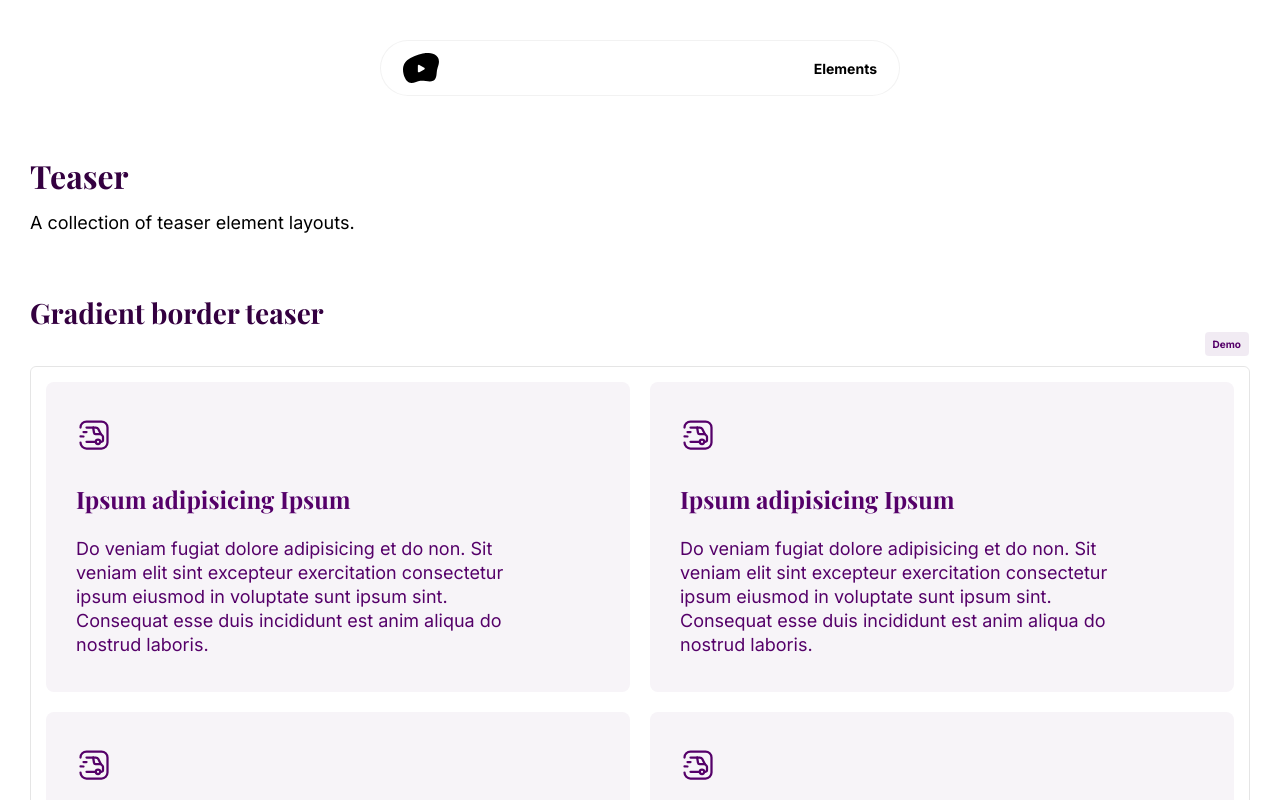
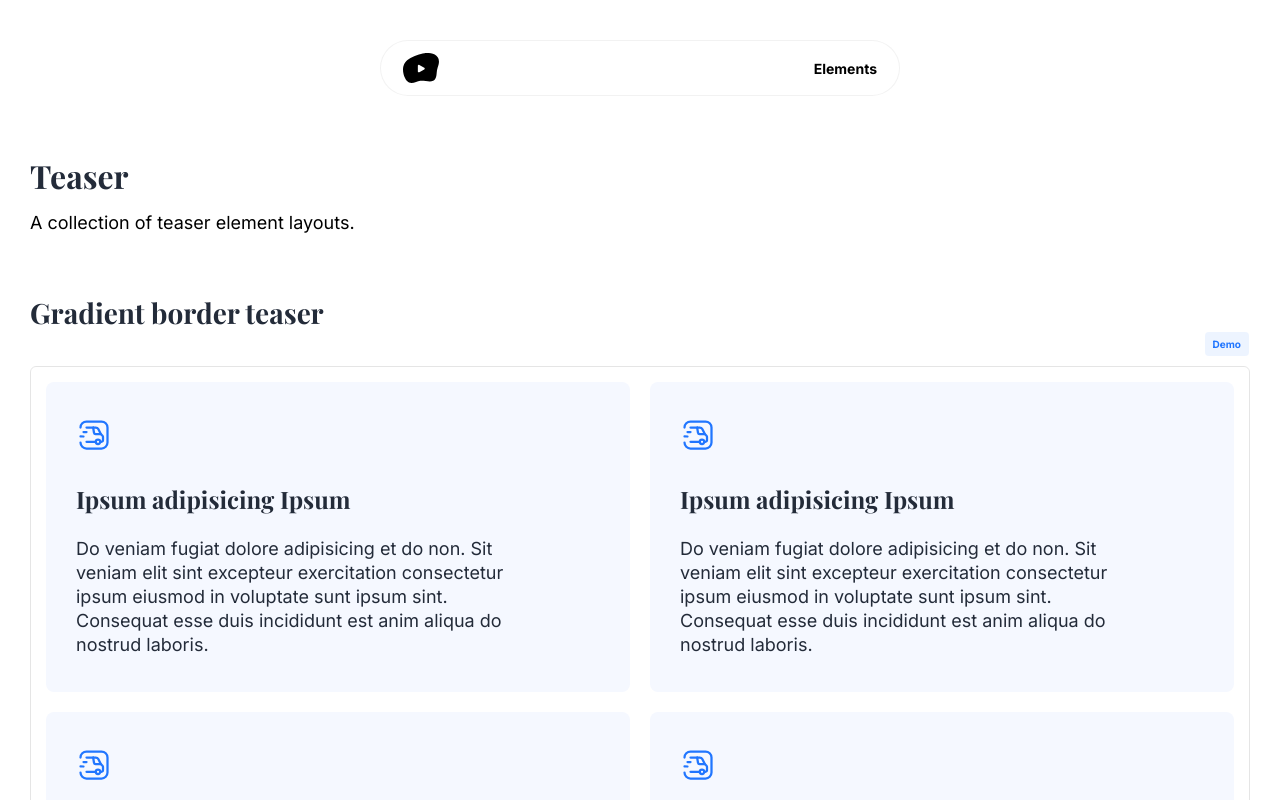
Before and after one commit to builtbymax/playground, a Next.js app: page /elements/teaser in a window 1280 px wide. Shown: the top 800 px of the page. Built offline with nearby package versions, Linux system fonts and the light colour scheme.

Commit message:
[TASK] Changed theme colors from purple/orange to blue-scheme

```diff
--- a/src/app/elements/forms/(components)/InputTextCounter.js
+++ b/src/app/elements/forms/(components)/InputTextCounter.js
@@ -7,7 +7,7 @@ export default function Teaser() {
   const inputPlaceholder = 'Enter your text here...';
   const maxCharacters = 20;
 
-  const [inputValue, setInputValue] = useState('');
+  const [inputValue, setInputValue] = useState(maxCharacters);
 
   const countChararacters = (e) => {
     const input = e.target;
--- a/src/app/elements/forms/(components)/InputTextCounter.module.scss
+++ b/src/app/elements/forms/(components)/InputTextCounter.module.scss
@@ -46,6 +46,8 @@ $border-color-2: #dc324e;
     font-weight: 600;
     background-color: $background-color-0;
     padding: 2px 8px;
+    min-width: 32px;
+    text-align: center;
     border-radius: $border-radius;
   }
 }
--- a/src/app/elements/teaser/(components)/TeaserBorderGradient.module.scss
+++ b/src/app/elements/teaser/(components)/TeaserBorderGradient.module.scss
@@ -3,8 +3,9 @@
 //  ------------------------------------------------------
 
 $border-radius: 8px;
-$text__color-0: var(--project__color-2);
-$teaser__background-color: #F7F4F8;
+$text__color-0: var(--project__color-1);
+$text__color-1: var(--project__color-2);
+$teaser__background-color: #F5F8FF; // rgba(var(--project__color-2__rgb), .05);
 
 $border-color-0: rgba(var(--project__color-2__rgb), .8);
 $border-color-1: rgba(var(--project__color-2__rgb), .5);
@@ -12,7 +13,7 @@ $border-color-1: rgba(var(--project__color-2__rgb), .5);
 $teaser-element__headline__font: 'Playfair Display', serif;
 
 .teaser-element {
-  --teaser__icon__color: #{$text__color-0};
+  --teaser__icon__color: #{$text__color-1};
   width: 100%;
   flex: 1;
   padding: 35px 30px;
--- a/src/app/elements/teaser/(components)/TeaserImageHover.module.scss
+++ b/src/app/elements/teaser/(components)/TeaserImageHover.module.scss
@@ -6,8 +6,8 @@
 //  -------------------------------------------------------------------------------------------
 
 $list-element__border-color: rgba(var(--base__color-1__rgb), 0.1);
-$list-element__headline-color: var(--project__color-2);
-$list-element__text-color: rgba(var(--project__color-2__rgb), 0.4);
+$list-element__headline-color: var(--project__color-1);
+$list-element__text-color: rgba(var(--project__color-1__rgb), 0.4);
 
 $list-element__headline__font: 'Playfair Display', serif;
 
--- a/src/styles/theme/overrides/variables/colors.scss
+++ b/src/styles/theme/overrides/variables/colors.scss
@@ -24,8 +24,8 @@ $base-xml: false; // getMapWithXML($base);
 //  ---------------------------------------------
 
 $project: (
-  1: #FF7A6B,
-  2: #550069,
+  1: #232B39,
+  2: #2176FF,
 );
 
 // Create RGB & XML map if needed
--- a/src/styles/theme/overrides/variables/headlines.scss
+++ b/src/styles/theme/overrides/variables/headlines.scss
@@ -11,7 +11,7 @@
 // $headline__default__additional__class-name: 'heading-style';
 // $headline__default__font-weight: $font-weight__regular;
 // $headline__default__font-family: $font-family__variant-1;
-$headline__default__color: darken(project(2), 8%);
+$headline__default__color: project(1);
 
 // H1
 //  ---------------------------------------------
```
